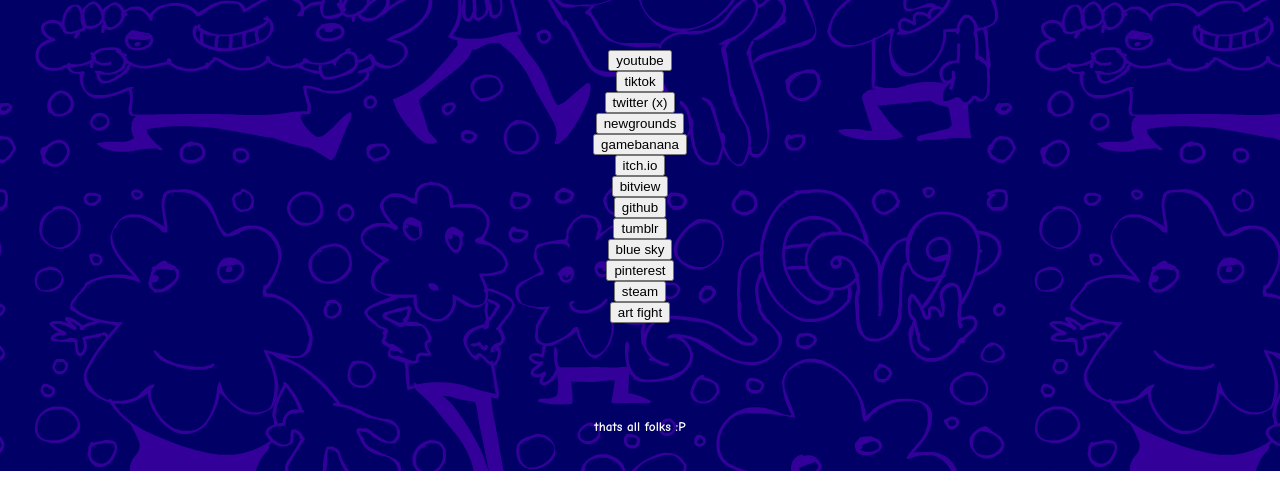
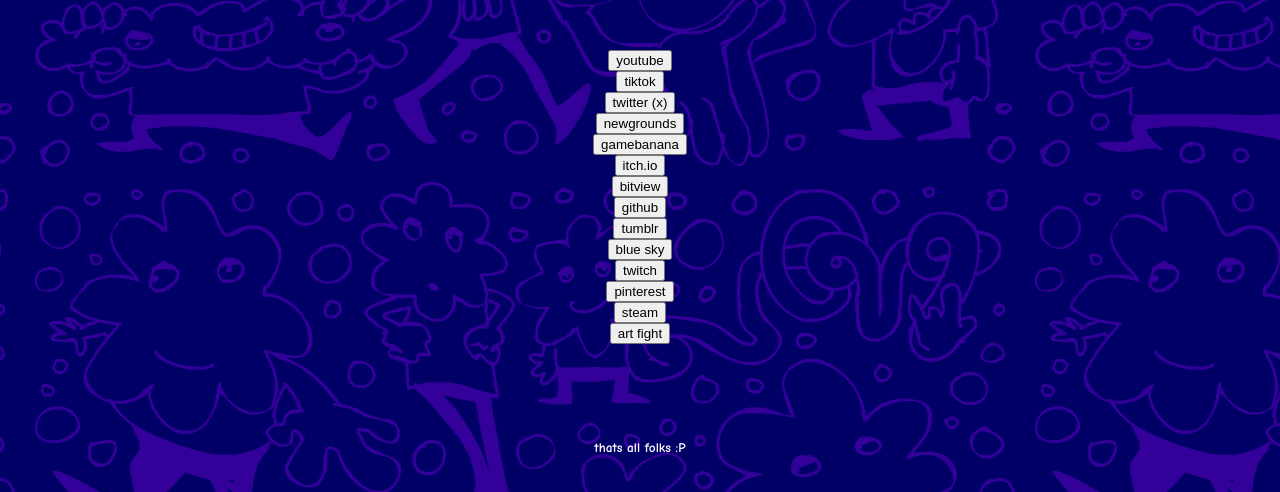
Before and after one commit to targetbuldoser/targetbuldoser.github.io, a plain HTML site: page index.html in a window 1280 px wide. Shown: the part 2849-3341 px from the top of the page. Before the commit the page ends 3320 px from the top, so only its background shows below. Drawn offline with Linux system fonts and the light colour scheme.

Commit message:
added my tweech

```diff
--- a/index.html
+++ b/index.html
@@ -96,6 +96,9 @@
 <form action="http://targetbuldoser.bsky.social/">
         <input type="submit" value="blue sky"/>
     </form>
+<form action="https://www.twitch.tv/targetbuldoser">
+        <input type="submit" value="twitch"/>
+    </form>
 <form action="https://www.pinterest.com/targetbuldoser/">
         <input type="submit" value="pinterest"/>
     </form>
```
